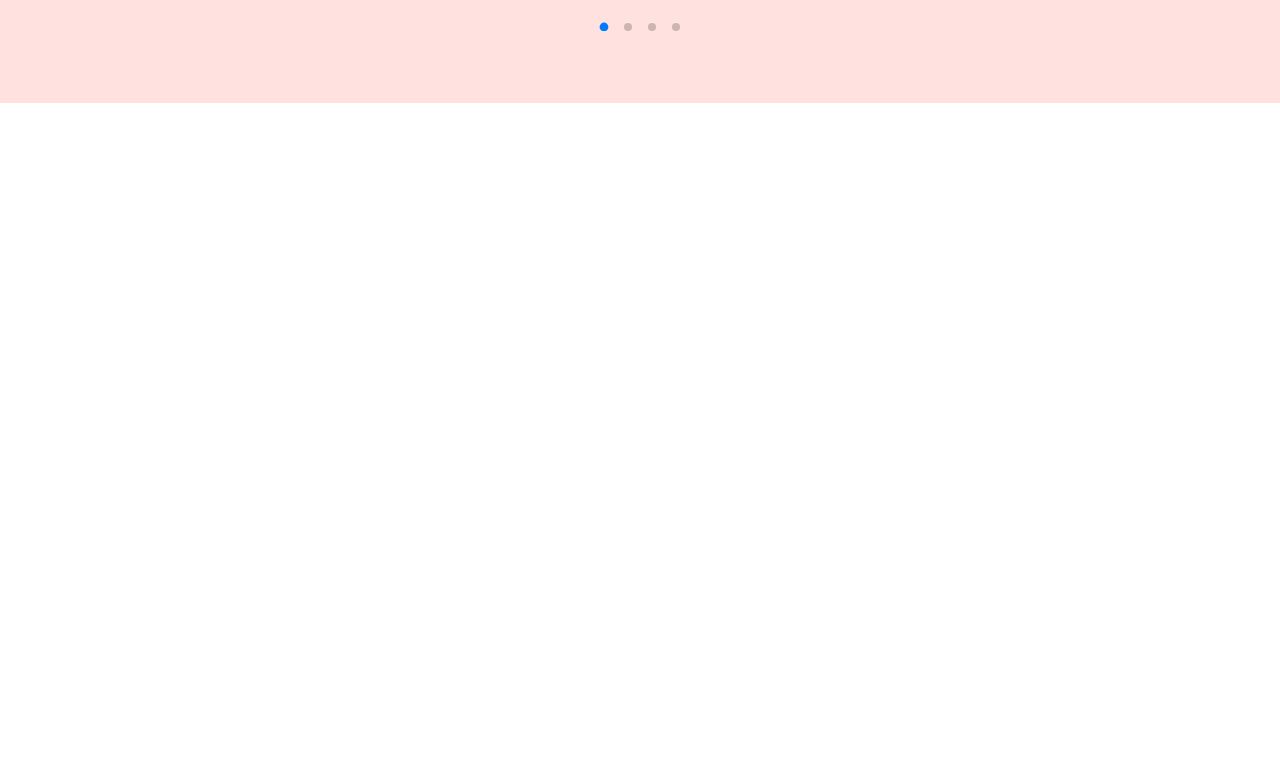
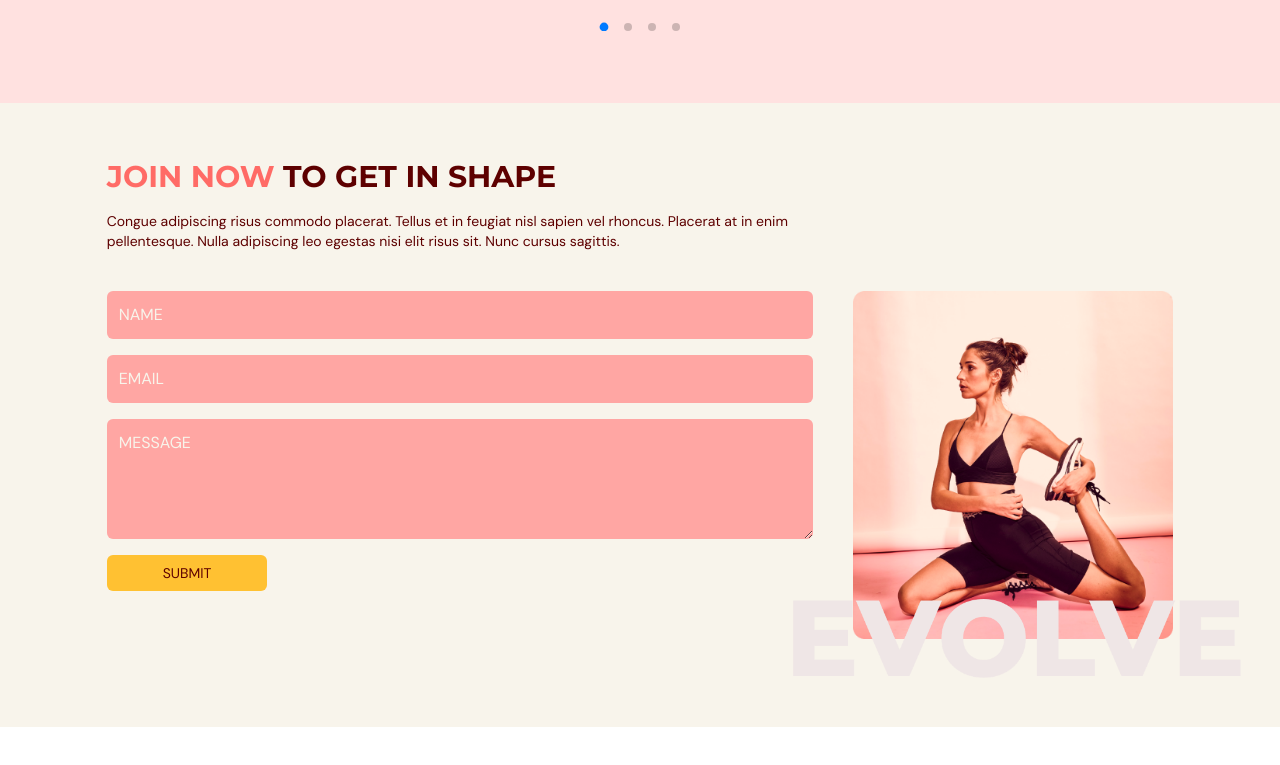
Before and after one commit to AboBakr2003/Fitness_App, a React (Vite) app: page / in a window 1280 px wide. Shown: the part 2168-2933 px from the top of the page. After the commit the page ends 2895 px from the top, so only its background shows below. Built offline with nearby package versions, Linux system fonts and the light colour scheme.

Commit message:
Add contact-us section

```diff
--- a/package.json
+++ b/package.json
@@ -11,14 +11,18 @@
   },
   "dependencies": {
     "@heroicons/react": "^2.2.0",
+    "@hookform/resolvers": "^5.1.1",
     "@tailwindcss/vite": "^4.1.8",
     "framer-motion": "^12.14.0",
+    "lucide-react": "^0.522.0",
     "react": "^19.1.0",
     "react-anchor-link-smooth-scroll": "^1.0.12",
     "react-dom": "^19.1.0",
+    "react-hook-form": "^7.58.1",
     "react-router-dom": "^7.6.1",
     "swiper": "^11.2.8",
-    "tailwindcss": "^4.1.8"
+    "tailwindcss": "^4.1.8",
+    "zod": "^3.25.67"
   },
   "devDependencies": {
     "@eslint/js": "^9.25.0",
--- a/src/App.tsx
+++ b/src/App.tsx
@@ -4,6 +4,7 @@ import { useState, useEffect } from "react"
 import Home from "./components/home/home"
 import Benefits from "./components/benefits/benefits"
 import OurClasses from "./components/our-classes/our-classes"
+import ContactUs from "./components/contact-us/contact-us"
 
 export default function App() {
   const [selectedPage, setSelectedPage] = useState<SelectedPage>(SelectedPage.Home)
@@ -31,6 +32,7 @@ export default function App() {
       <Home setSelectedPage={setSelectedPage}/>
       <Benefits setSelectedPage={setSelectedPage}/>
       <OurClasses setSelectedPage={setSelectedPage}/>
+      <ContactUs setSelectedPage={setSelectedPage}/>
     </div>
   )
 }
--- a/src/components/benefits/benefits.tsx
+++ b/src/components/benefits/benefits.tsx
@@ -1,5 +1,5 @@
 import { HomeModernIcon, UserGroupIcon, AcademicCapIcon } from "@heroicons/react/24/solid"
-import type { SelectedPage, BenefitType } from "../../shared/types";
+import { SelectedPage, type BenefitType } from "../../shared/types";
 import HeaderText from "../../shared/header-text";
 import { motion } from "framer-motion";
 import Card from "./card";
@@ -46,6 +46,7 @@ export default function Benefits({ setSelectedPage }: Props) {
           className="flex flex-col gap-4 lg:w-4/6 text-gray-500"
           initial="hidden"
           whileInView="visible"
+          onViewportEnter={() => setSelectedPage(SelectedPage.Benefits)}
           viewport={{ once: true, amount: 0.5 }}
           transition={{ duration: 0.5 }}
           variants={{
--- /dev/null
+++ b/src/components/contact-us/contact-us.tsx
@@ -0,0 +1,110 @@
+import { SelectedPage } from "../../shared/types";
+import { motion } from "framer-motion";
+import HeaderText from "../../shared/header-text";
+import ContactUsImage from "../../assets/ContactUsPageGraphic.png";
+import EvolveText from "../../assets/EvolveText.png";
+import { useForm } from "react-hook-form";
+import { z } from "zod";
+import { zodResolver } from "@hookform/resolvers/zod";
+import { Loader2 } from "lucide-react";
+import useMediaQuery from "../../hooks/useMediaQuery";
+
+type Props = {
+  setSelectedPage: (value: SelectedPage) => void;
+};
+
+const ContactUsSchema = z.object({
+  name: z.string().min(1, "Name is required"),
+  email: z.string().email("Invalid email"),
+  message: z.string().min(1, "Message is required"),
+});
+
+type ContactFormData = z.infer<typeof ContactUsSchema>;
+
+export default function ContactUs({ setSelectedPage }: Props) {
+  const isAboveMediumScreens = useMediaQuery("(min-width: 1024px)");
+  const {
+    register,
+    handleSubmit,
+    formState: { errors, isSubmitting }
+  } = useForm<ContactFormData>({
+    resolver: zodResolver(ContactUsSchema),
+  });
+
+  const onSubmit = (data: ContactFormData) => {
+    console.log(data);
+  };
+
+  return (
+    <section id="contact-us" className="flex flex-col mx-auto pt-14 pb-22  gap-10">
+      <motion.div
+        className="flex flex-col mx-auto w-5/6 gap-4"
+        onViewportEnter={() => setSelectedPage(SelectedPage.ContactUs)}
+      >
+        <HeaderText><span className="text-primary-500">JOIN NOW</span> TO GET IN SHAPE</HeaderText>
+        <p className="text-gray-500 lg:w-2/3 text-sm">
+          Congue adipiscing risus commodo placerat. Tellus et in feugiat nisl
+          sapien vel rhoncus. Placerat at in enim pellentesque. Nulla
+          adipiscing leo egestas nisi elit risus sit. Nunc cursus sagittis.
+        </p>
+      </motion.div>
+
+      <div className="flex flex-col lg:flex-row gap-10 w-5/6 mx-auto relative">
+        <form className="flex flex-col gap-4 items-start grow-1" onSubmit={handleSubmit(onSubmit)}>
+          <input
+            className="w-full p-3 border-0 outline-0 placeholder:text-gray-20 text-gray-20 bg-primary-300 rounded-md"
+            type="text"
+            placeholder="NAME"
+            {...register("name")}
+          />
+          {errors.name && <p className="text-red-500 text-xs">{errors.name.message}</p>}
+
+          <input
+            className="w-full p-3 border-0 outline-0 placeholder:text-gray-20 text-gray-20 bg-primary-300 rounded-md"
+            type="email"
+            placeholder="EMAIL"
+            {...register("email")}
+          />
+          {errors.email && <p className="text-red-500 text-xs">{errors.email.message}</p>}
+
+          <textarea
+            className="w-full p-3 border-0 outline-0 placeholder:text-gray-20 text-gray-20 bg-primary-300 rounded-md"
+            placeholder="MESSAGE"
+            rows={4}
+            {...register("message")}
+          ></textarea>
+          {errors.message && <p className="text-red-500 text-xs">{errors.message.message}</p>}
+
+          <button
+            type="submit"
+            className="md:text-sm text-xs w-full md:w-fit lg:px-14 text-gray-500 rounded-md bg-secondary-500 px-6 py-2 hover:bg-primary-500 hover:text-white transition duration-200"
+            disabled={isSubmitting}
+          >
+            SUBMIT
+          </button>
+
+          {isSubmitting && (
+            <div className="absolute top-1/2 left-1/2 transform -translate-x-1/2 -translate-y-1/2">
+              <Loader2 className="animate-spin" />
+            </div>
+          )}
+        </form>
+
+        <motion.div className="lg:w-xs 2xl:w-auto">
+          <img
+            src={ContactUsImage}
+            alt="contact-us"
+            className="w-full"
+          />
+          {isAboveMediumScreens && (
+            <img
+            src={EvolveText}
+            alt="evolve-text"
+            className="absolute lg:w-md lg:-translate-x-15 lg:-translate-y-10 2xl:w-lg transform 2xl:-translate-x-12 2xl:-translate-y-12"
+            />
+          )}
+        </motion.div>
+      </div>
+    </section>
+  );
+}
--- a/src/components/our-classes/our-classes.tsx
+++ b/src/components/our-classes/our-classes.tsx
@@ -53,14 +53,10 @@ const classes: Array<ClassType> = [
 
 type Props = {
   setSelectedPage: (value: SelectedPage) => void;
-  hoveredIndex: number | null;
-  setHoveredIndex: (index: number | null) => void;
 };
 
 export default function OurClasses({ setSelectedPage }: Props) {
   const [hoveredIndex, setHoveredIndex] = useState<number | null>(null);
-
-
   return (
     <section id="our-classes" className="flex flex-col bg-primary-100 gap-10 py-18">
       <motion.div
@@ -104,7 +100,7 @@ export default function OurClasses({ setSelectedPage }: Props) {
                   className="w-full h-64 object-cover rounded-md"
                 />
                   <motion.div
-                    className="absolute rounded-md inset-0 bg-primary-500/70 flex flex-col justify-center items-center text-white p-4 z-10"
+                    className="absolute rounded-md inset-0 bg-primary-500/80 flex flex-col justify-center items-center text-white p-4 z-10"
                     animate={{ opacity: hoveredIndex === index ? 1 : 0 }}
                     initial={false}
                     transition={{ duration: 0.3 }}
--- a/src/index.css
+++ b/src/index.css
@@ -1,7 +1,7 @@
 @import url('https://fonts.googleapis.com/css2?family=DM+Sans:ital,opsz,wght@0,9..40,100..1000;1,9..40,100..1000&family=Montserrat:ital,wght@0,100..900;1,100..900&display=swap');
 
 html, body, .app {
-  height: 200%;
+  height: 100%;
   width: 100%;
   font-family: 'DM Sans', sans-serif;
   margin: 0;
```
Also changed, not shown: src/components/navbar/link/link.tsx (line endings or trailing spaces), 1 other file (tests, documents, lock files or other folders).
